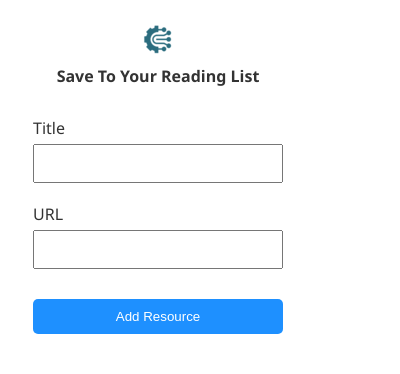
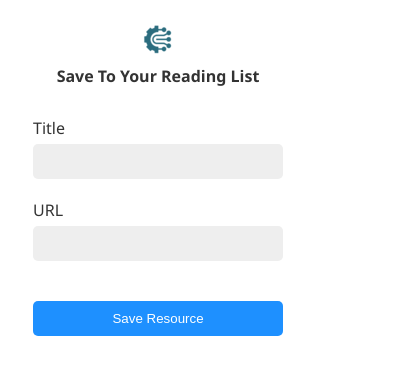
Before and after one commit to timothyokooboh/myllo-extension, a browser extension: page popup/popup.html in a window 400 px wide. Drawn offline with Linux system fonts and the light colour scheme.

Commit message:
update styling

```diff
--- a/popup/popup.css
+++ b/popup/popup.css
@@ -46,6 +46,14 @@ form {
 .form-control > input {
     width: 100%;
     padding: 10px;
+    border: none;
+    background-color: #eee;
+    border-radius: 5px;
+    transition: outline .2s ease;
+}
+
+.form-control > input:focus {
+    outline: 2px solid dodgerblue;
 }
 
 .submit-btn {
@@ -55,7 +63,7 @@ form {
     outline: none;
     border: none;
     border-radius: 5px;
-    margin-block-start: 10px;
+    margin-block-start: 20px;
     padding: 10px;
     cursor: pointer;
 }
--- a/popup/popup.html
+++ b/popup/popup.html
@@ -28,7 +28,7 @@
             <input type="url" id="url" required>
         </div>
 
-        <button class="submit-btn">Add Resource</button>
+        <button class="submit-btn">Save Resource</button>
     </form>
 
     <script src="./popup.js" type="module" ></script>
```
Also changed, not shown: manifest.json.
